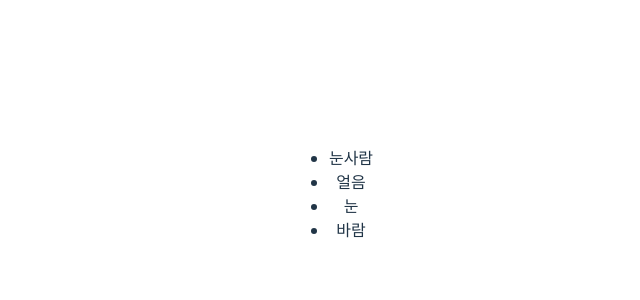
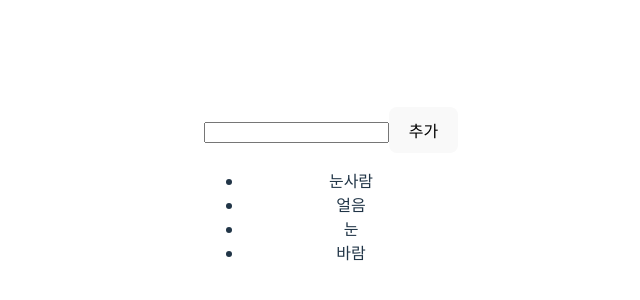
Before and after one commit to Lacheln1/UrecaDailyStudy, a React (Vite) app in the folder 4/0427/practice/: page / in a window 1280 px wide. Shown: the part 206-506 px from the top of the page, without its empty margins (309-949 px from the left). Built offline with nearby package versions, Linux system fonts and the light colour scheme.

Commit message:
데이터 추가 기능
onChange로 setText해준 값을
onClick에서 concat(새로운 배열을 만들어줌) 으로 setText해준 값을 넣어 새로운 배열 생성후 setNames하여 추가

```diff
--- a/4/0427/practice/IterationSample.jsx
+++ b/4/0427/practice/IterationSample.jsx
@@ -11,9 +11,22 @@ const IterationSample = () => {
   const [inputText, setInputText] = useState("");
   const [nextId, setNextId] = useState(5); //새로운 항목을 추가할 때 사용할 id
 
+  const onChange = (e) => setInputText(e.target.value);
+  const onClick = () => {
+    const nextNames = names.concat({
+      id: nextId, //nextId값을 id로 설정하고
+      text: inputText,
+    });
+    setNextId(nextId + 1); // nextId값에 1을 더해 준다
+    setNames(nextNames); // names값을 업데이트한다
+    setInputText(""); // inputText를 비운다
+  };
+
   const namesList = names.map((name) => <li key={name.id}>{name.text}</li>);
   return (
     <div>
+      <input type="text" value={inputText} onChange={onChange} />
+      <button onClick={onClick}>추가</button>
       <ul>{namesList}</ul>
     </div>
   );
--- a/4/0427/practice/package.json
+++ b/4/0427/practice/package.json
@@ -10,6 +10,7 @@
     "preview": "vite preview"
   },
   "dependencies": {
+    "practice": "file:",
     "react": "^19.0.0",
     "react-dom": "^19.0.0"
   },
```
Also changed, not shown: 1 other file (tests, documents, lock files or other folders).
